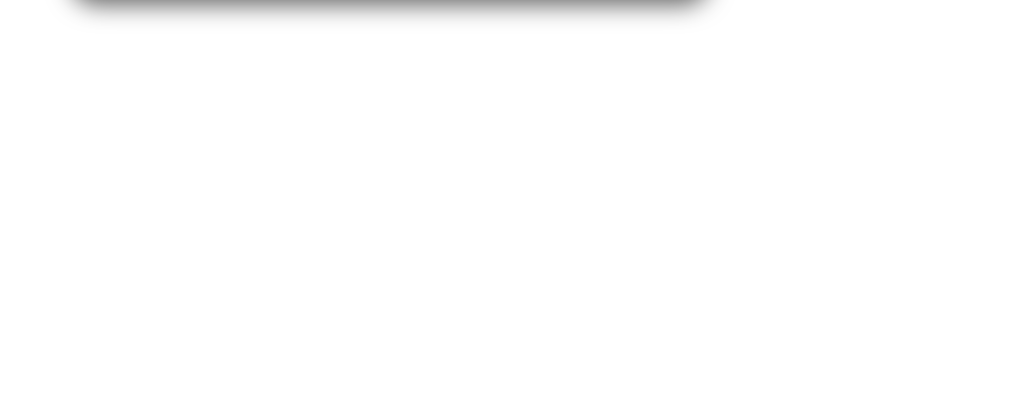
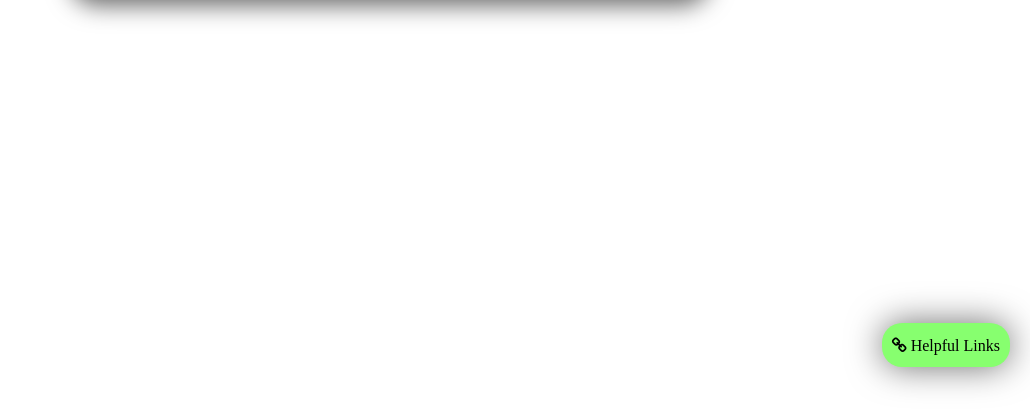
Before and after one commit to thatfreakcoder/Covid-Resource-Portal, a Flask app: page /admin/ in a window 1280 px wide. Shown: the part 383-800 px from the top of the page, without its empty margins (250-1280 px from the left). Run offline with Flask 2, Linux system fonts and the light colour scheme; some libraries are stand-ins or nearby versions.

Commit message:
Add important links button

```diff
--- a/templates/block.html
+++ b/templates/block.html
@@ -66,6 +66,22 @@
         .modal-trigger{
             cursor: pointer;
         }
+        .col-lg-4 {
+            height: fit-content;
+        }
+        .external-links{
+            position: fixed;
+            text-decoration: none;
+            right: 20px;
+            bottom: 50px;
+            width: fit-content;
+            border-radius: 1.25rem;
+            background-color: rgb(135, 255, 111);
+            z-index: 99;
+            padding: 10px;
+            box-shadow: 0 0 35px rgb(110, 110, 110);
+            color: black;
+        }
     </style>
 {% endblock %}
 
@@ -84,7 +100,47 @@
         <a href="/"><h1 class="header text-dark">COVID Resource Portal 🆘</h1></a>
     </div>
     {% include 'search_add.html' %}
-
+    <a class="external-links modal-trigger" data-bs-toggle="modal" data-bs-target="#infoModal">
+        <span class="fa fa-link"> Helpful Links</span>
+    </a>
+    <div id="infoModal" class="modal fade" tabindex="-1" role="dialog" aria-labelledby="infoModalTitle" aria-hidden="true">
+        <div class="modal-dialog modal-dialog-centered">
+            <div class="modal-content">
+                <div class="modal-header">
+                    <h5 class="modal-title" id="infoModalTitle">Important Links</h5>
+                    <button type="button" class="btn-close" data-bs-dismiss="modal" aria-label="Close"></button>
+                </div>
+                <div class="modal-body">
+                    <ul>
+                        <li>
+                            <a href="https://helpinghandsgroup.in/covid19/">https://helpinghandsgroup.in/covid19/</a>
+                        </li>
+                        <li>
+                            <a href="https://covidindiaresources.com/">https://covidindiaresources.com/</a>
+                        </li>
+                        <li>
+                            <a href="https://indiabeatscovid.in/">https://indiabeatscovid.in/</a>
+                        </li>
+                        <li>
+                            <a href="https://verifiedcovidleads.com/">https://verifiedcovidleads.com/</a>
+                        </li>
+                        <li>
+                            <a href="https://covidinfo.rajasthan.gov.in/">https://covidinfo.rajasthan.gov.in/</a>
+                        </li>
+                        <li>
+                            <a href="https://coviddelhi.com/">https://coviddelhi.com/</a>
+                        </li>
+                        <li>
+                            <a href="https://coronabeds.jantasamvad.org/">https://coronabeds.jantasamvad.org/</a>
+                        </li>
+                        <li>
+                            <a href="https://twitter.com/HelpingHandsJpr">https://twitter.com/HelpingHandsJpr</a>
+                        </li>
+                    </ul>
+                </div>
+            </div>
+        </div>
+    </div>
     {% block subcontent %}
     {% endblock %}
 {% endblock %}
```
